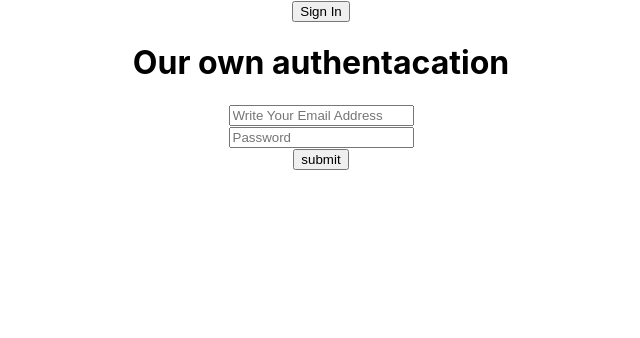
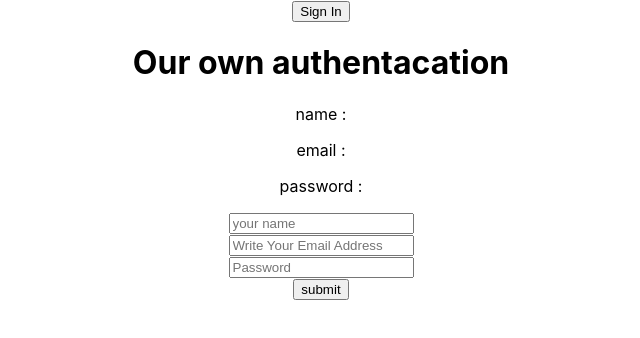
Before and after one commit to jonytalukdar/fire-auth, a React (Create React App) app: page / in a window 1280 px wide. Shown: the top 338 px of the page, without its empty margins (319-959 px from the left). Built offline with nearby package versions, Linux system fonts and the light colour scheme.

Commit message:
added name

```diff
--- a/src/App.js
+++ b/src/App.js
@@ -92,9 +92,18 @@ function App() {
         </div>
       )}
       <h1>Our own authentacation</h1>
-      <p>{user.email}</p>
-      <p>{user.password}</p>
+      <p>name : {user.name}</p>
+      <p>email : {user.email}</p>
+      <p> password : {user.password}</p>
       <form onSubmit={handleSubmit}>
+        <input
+          type="text"
+          name="name"
+          id=""
+          onBlur={handleBlur}
+          placeholder="your name"
+        />
+        <br />
         <input
           type="text"
           name="email"
```
